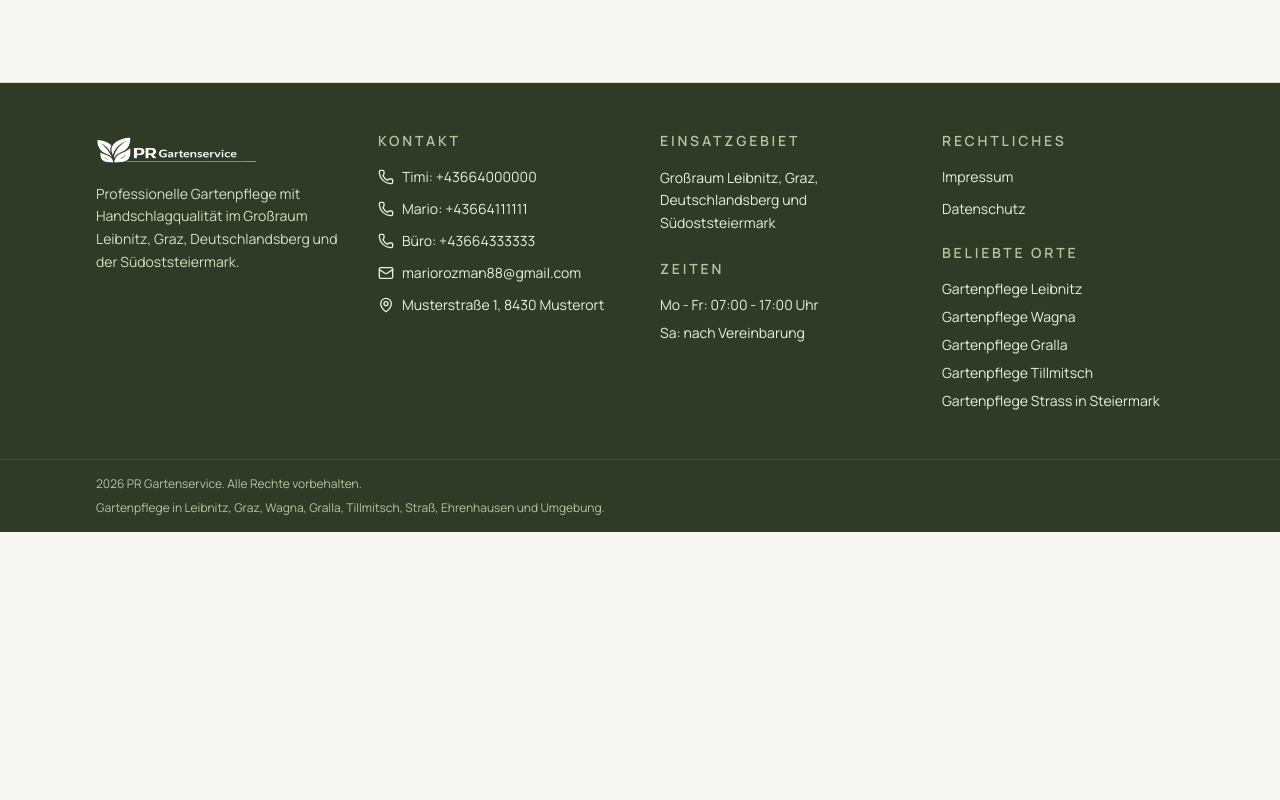
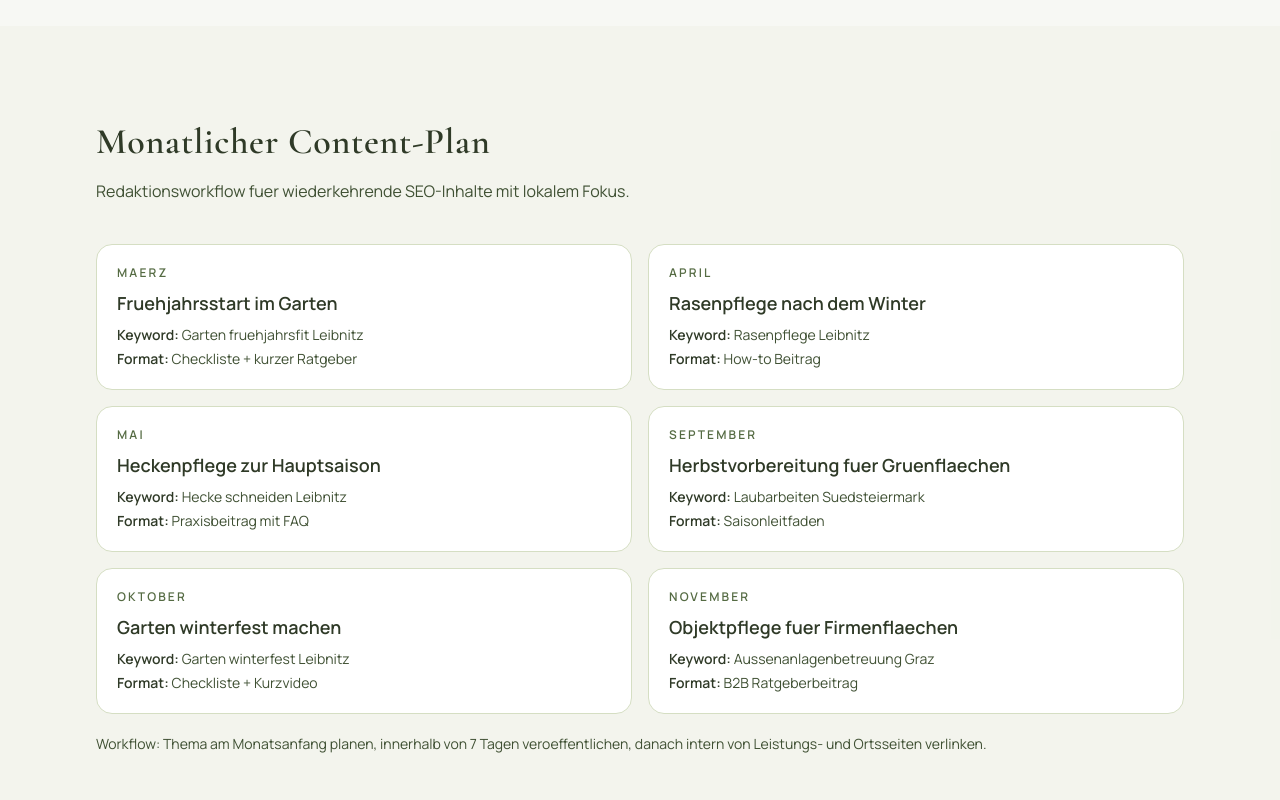
Before and after one commit to tipicoUEFN/gartenfirma, a React (Vite) app: page /ratgeber in a window 1280 px wide. Shown: the part 1140-1940 px from the top of the page. Before the commit the page ends 1672 px from the top, so only its background shows below. Built offline with nearby package versions, Linux system fonts and the light colour scheme.

Commit message:
Add location case studies and monthly content workflow

```diff
--- a/src/config/businessData.js
+++ b/src/config/businessData.js
@@ -6,9 +6,9 @@ export const businessData = {
 
   // Contact (public repo): use placeholder data only, never real personal phone numbers.
   phoneContacts: [
+    { label: 'Büro', phone: '+43664333333' },
+    { label: 'Mario', phone: '+43664111111' },
     { label: 'Timi', phone: '+43664000000' },
-    { label: 'Mario', phone: '+43664111111' },
-    { label: 'Büro', phone: '+43664333333' },
   ],
   // Keep a primary contact for compact CTA placements like header buttons.
   phone: '+43664000000',
--- /dev/null
+++ b/src/config/caseStudies.js
@@ -0,0 +1,42 @@
+export const caseStudies = [
+  {
+    id: 'leibnitz-rasen',
+    town: 'Leibnitz',
+    service: 'Rasenpflege',
+    objectType: 'Privatgarten',
+    challenge: 'Unregelmaessiges Wachstum und unsaubere Kanten.',
+    approach: 'Fixer 14-Tage-Rhythmus mit Kantenpflege und Laubentfernung.',
+    result: 'Gleichmaessiges Gesamtbild waehrend der gesamten Hauptsaison.',
+    cadence: '14-taegig',
+  },
+  {
+    id: 'wagna-hecke',
+    town: 'Wagna',
+    service: 'Heckenpflege',
+    objectType: 'Einfamilienhaus',
+    challenge: 'Ueberwachsene Hecke an Gehweg und Einfahrt.',
+    approach: 'Schonender Formschnitt in zwei Durchgaengen und saubere Entsorgung.',
+    result: 'Klare Linien, bessere Sicht und gepflegter Eingangsbereich.',
+    cadence: '2x pro Jahr',
+  },
+  {
+    id: 'gralla-objekt',
+    town: 'Gralla',
+    service: 'Aussenanlagenbetreuung',
+    objectType: 'Wohnanlage',
+    challenge: 'Schwankende Pflegequalitaet durch wechselnde Anbieter.',
+    approach: 'Monatlicher Pflegeplan mit fixer Ansprechpartnerin und Checkliste.',
+    result: 'Konstant gepflegte Gruenflaechen und planbare Betreuung.',
+    cadence: 'monatlich',
+  },
+  {
+    id: 'tillmitsch-saison',
+    town: 'Tillmitsch',
+    service: 'Saisonservice',
+    objectType: 'Firmenflaeche',
+    challenge: 'Hoher Pflegebedarf in Fruehling und Herbst.',
+    approach: 'Saisonale Intensivtermine mit Fokus auf Sauberkeit und Sicherheit.',
+    result: 'Aussenflaechen wirken ganzjaehrig ordentlich und einladend.',
+    cadence: 'saisonal',
+  },
+]
--- /dev/null
+++ b/src/config/contentCalendar.js
@@ -0,0 +1,38 @@
+export const contentCalendar = [
+  {
+    month: 'Maerz',
+    topic: 'Fruehjahrsstart im Garten',
+    primaryKeyword: 'Garten fruehjahrsfit Leibnitz',
+    format: 'Checkliste + kurzer Ratgeber',
+  },
+  {
+    month: 'April',
+    topic: 'Rasenpflege nach dem Winter',
+    primaryKeyword: 'Rasenpflege Leibnitz',
+    format: 'How-to Beitrag',
+  },
+  {
+    month: 'Mai',
+    topic: 'Heckenpflege zur Hauptsaison',
+    primaryKeyword: 'Hecke schneiden Leibnitz',
+    format: 'Praxisbeitrag mit FAQ',
+  },
+  {
+    month: 'September',
+    topic: 'Herbstvorbereitung fuer Gruenflaechen',
+    primaryKeyword: 'Laubarbeiten Suedsteiermark',
+    format: 'Saisonleitfaden',
+  },
+  {
+    month: 'Oktober',
+    topic: 'Garten winterfest machen',
+    primaryKeyword: 'Garten winterfest Leibnitz',
+    format: 'Checkliste + Kurzvideo',
+  },
+  {
+    month: 'November',
+    topic: 'Objektpflege fuer Firmenflaechen',
+    primaryKeyword: 'Aussenanlagenbetreuung Graz',
+    format: 'B2B Ratgeberbeitrag',
+  },
+]
--- a/src/pages/GuidesPage.jsx
+++ b/src/pages/GuidesPage.jsx
@@ -1,7 +1,9 @@
 import { CalendarClock, Sprout } from 'lucide-react'
 import { Link } from 'react-router-dom'
+import SectionTitle from '../components/SectionTitle'
 import PageHero from '../components/PageHero'
 import SeoHead from '../components/SeoHead'
+import { contentCalendar } from '../config/contentCalendar'
 
 const guides = [
   {
@@ -55,6 +57,28 @@ function GuidesPage() {
           ))}
         </div>
       </section>
+
+      <section className="section-spacing bg-olive-100/40">
+        <div className="container-width">
+          <SectionTitle
+            title="Monatlicher Content-Plan"
+            description="Redaktionsworkflow fuer wiederkehrende SEO-Inhalte mit lokalem Fokus."
+          />
+          <div className="grid gap-4 lg:grid-cols-2">
+            {contentCalendar.map((entry) => (
+              <article key={entry.month} className="rounded-2xl border border-olive-200 bg-white p-5">
+                <p className="text-xs font-semibold uppercase tracking-[0.18em] text-olive-600">{entry.month}</p>
+                <h2 className="mt-2 text-lg font-semibold text-olive-800">{entry.topic}</h2>
+                <p className="mt-2 text-sm text-olive-700"><span className="font-semibold text-olive-800">Keyword:</span> {entry.primaryKeyword}</p>
+                <p className="mt-1 text-sm text-olive-700"><span className="font-semibold text-olive-800">Format:</span> {entry.format}</p>
+              </article>
+            ))}
+          </div>
+          <p className="mt-5 text-sm text-olive-700">
+            Workflow: Thema am Monatsanfang planen, innerhalb von 7 Tagen veroeffentlichen, danach intern von Leistungs- und Ortsseiten verlinken.
+          </p>
+        </div>
+      </section>
     </>
   )
 }
--- a/src/pages/ReferencesPage.jsx
+++ b/src/pages/ReferencesPage.jsx
@@ -2,11 +2,15 @@ import PageHero from '../components/PageHero'
 import ReferenceCard from '../components/ReferenceCard'
 import SeoHead from '../components/SeoHead'
 import SectionTitle from '../components/SectionTitle'
+import { Link } from 'react-router-dom'
 import { useTranslation } from 'react-i18next'
+import { caseStudies } from '../config/caseStudies'
 import { referenceProjects } from '../config/imageLibrary'
+import { locationPages } from '../config/locationPages'
 
 function ReferencesPage() {
   const { t } = useTranslation()
+  const locationLinkByTown = new Map(locationPages.map((item) => [item.town, `/${item.slug}`]))
   const localizedReferences = referenceProjects.map((project, index) => ({
     ...project,
     title: t(`references.projects.${index + 1}.title`),
@@ -38,6 +42,41 @@ function ReferencesPage() {
           </div>
         </div>
       </section>
+
+      <section className="section-spacing bg-olive-100/40">
+        <div className="container-width">
+          <SectionTitle
+            title="Einsatzbeispiele nach Ort"
+            description="Konkrete Fallbeispiele aus der Region mit Leistung, Objektart und Betreuungsrhythmus."
+          />
+          <div className="grid gap-5 lg:grid-cols-2">
+            {caseStudies.map((study) => (
+              <article key={study.id} className="rounded-2xl border border-olive-200 bg-white p-6">
+                <div className="flex flex-wrap items-center gap-2">
+                  <p className="rounded-full bg-olive-100 px-3 py-1 text-xs font-semibold uppercase tracking-[0.16em] text-olive-700">
+                    {study.town}
+                  </p>
+                  <p className="rounded-full bg-olive-50 px-3 py-1 text-xs font-semibold text-olive-700">{study.service}</p>
+                  <p className="rounded-full bg-olive-50 px-3 py-1 text-xs font-semibold text-olive-700">{study.objectType}</p>
+                </div>
+                <h3 className="mt-4 text-lg font-semibold text-olive-800">Fallbeispiel {study.town}</h3>
+                <p className="mt-3 text-sm text-olive-700"><span className="font-semibold text-olive-800">Ausgangslage:</span> {study.challenge}</p>
+                <p className="mt-2 text-sm text-olive-700"><span className="font-semibold text-olive-800">Umsetzung:</span> {study.approach}</p>
+                <p className="mt-2 text-sm text-olive-700"><span className="font-semibold text-olive-800">Ergebnis:</span> {study.result}</p>
+                <p className="mt-2 text-sm text-olive-700"><span className="font-semibold text-olive-800">Intervall:</span> {study.cadence}</p>
+                {locationLinkByTown.get(study.town) ? (
+                  <Link
+                    to={locationLinkByTown.get(study.town)}
+                    className="mt-4 inline-flex text-sm font-semibold text-olive-700 hover:text-olive-800"
+                  >
+                    Mehr zu Gartenpflege in {study.town}
+                  </Link>
+                ) : null}
+              </article>
+            ))}
+          </div>
+        </div>
+      </section>
     </>
   )
 }
```
Also changed, not shown: 1 other file (tests, documents, lock files or other folders).
